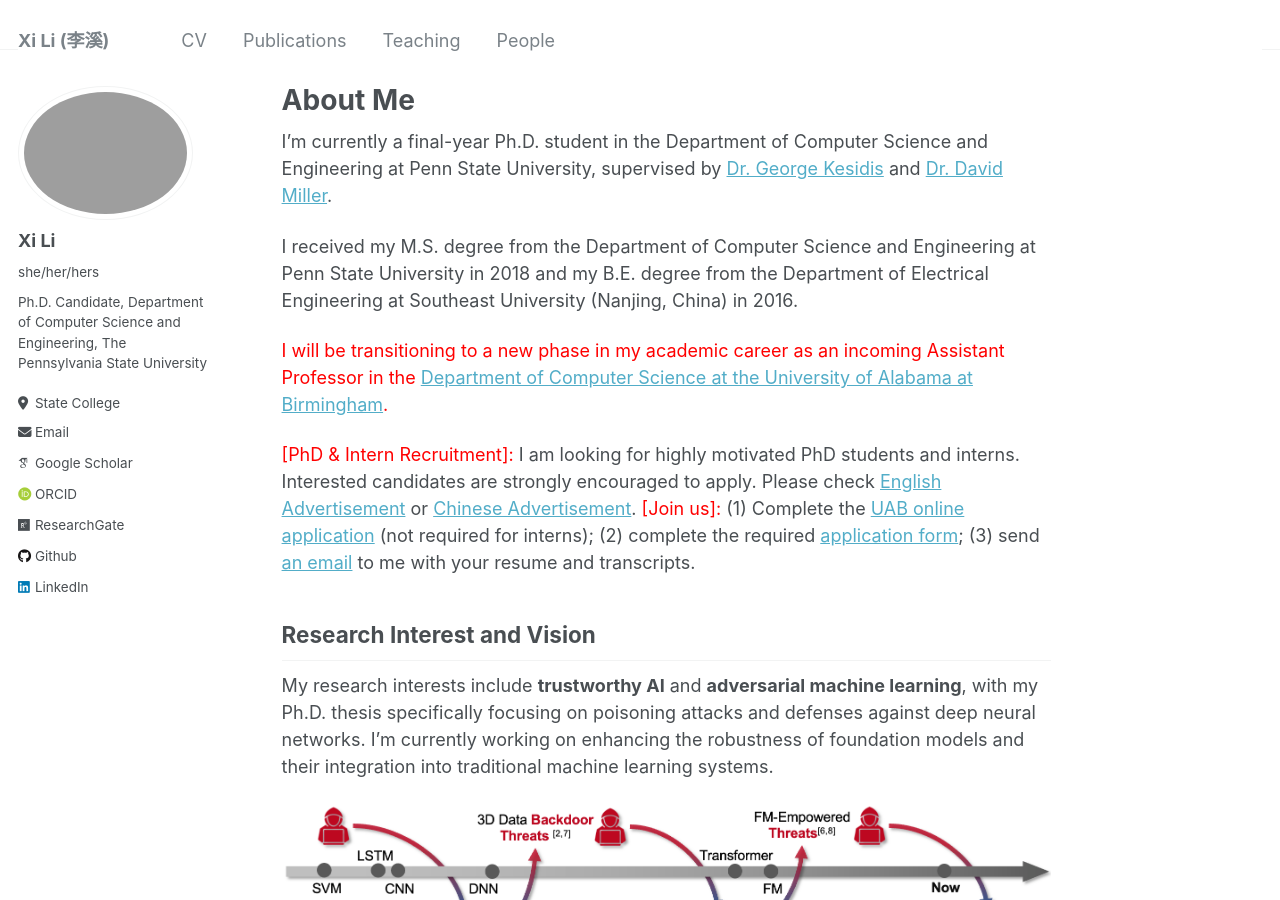
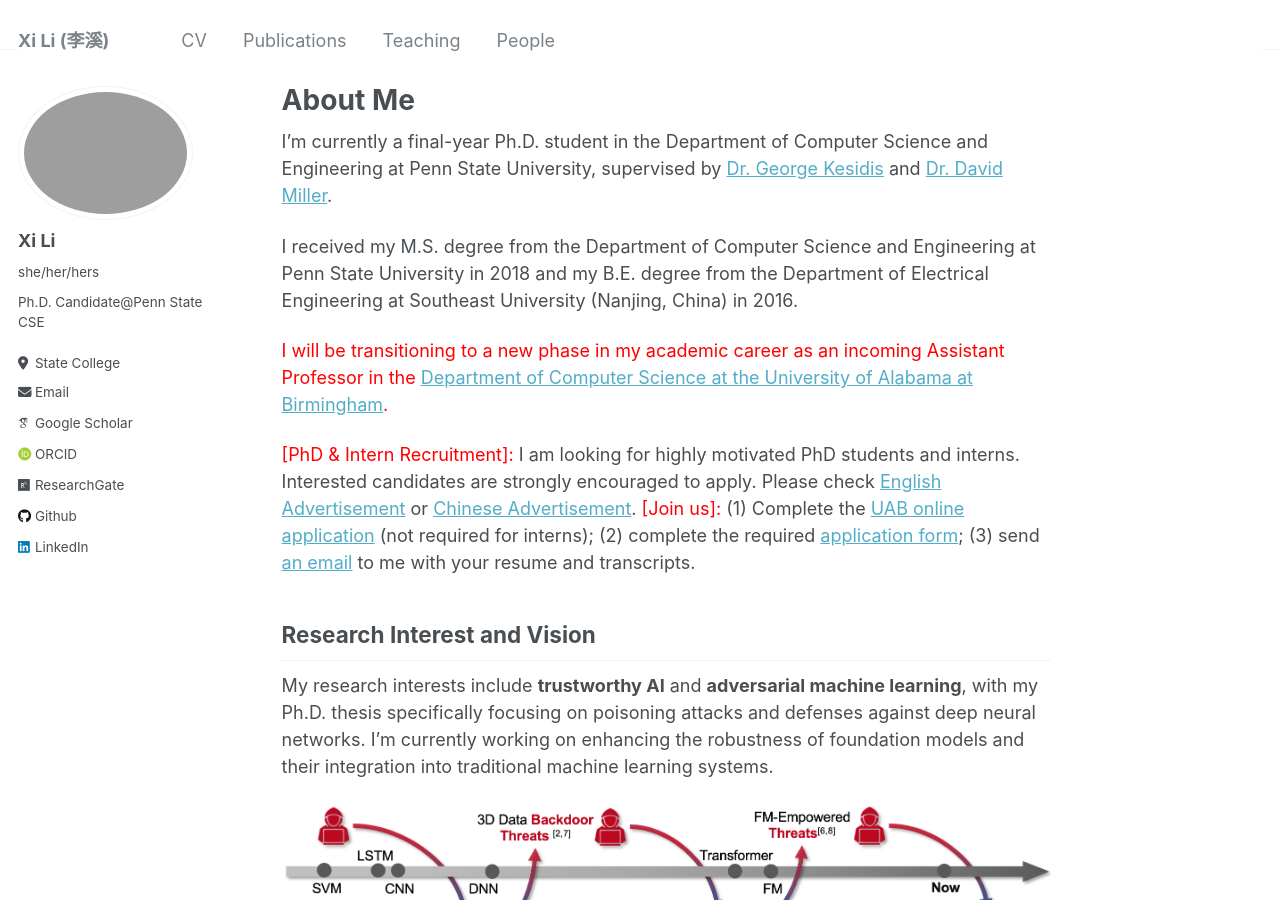
Before and after one commit to lixi1994/lx1994.github.io, a Jekyll site: the page built from _pages/about.md, in a window 1280 px wide and 900 px high. Built offline with Jekyll 4.4.1, drawn with Linux system fonts in a browser that asks for light colours; some web fonts are replaced.

Commit message:
update bio

```diff
--- a/_config.yml
+++ b/_config.yml
@@ -25,7 +25,8 @@ author:
   avatar           : "XiLi_bio.JPG" # "profile.png"
   name             : "Xi Li"
   pronouns         : "she/her/hers"
-  bio              : "Ph.D. Candidate,\nDepartment of Computer Science and Engineering,\nThe Pennsylvania State University"
+  # bio              : "Ph.D. Candidate,\nDepartment of Computer Science and Engineering,\nThe Pennsylvania State University"
+  bio              : "Ph.D. Candidate@Penn State CSE"
   location         : "State College"
   employer         : # "The Pennsylvania State University"
   uri              : # URL
```
